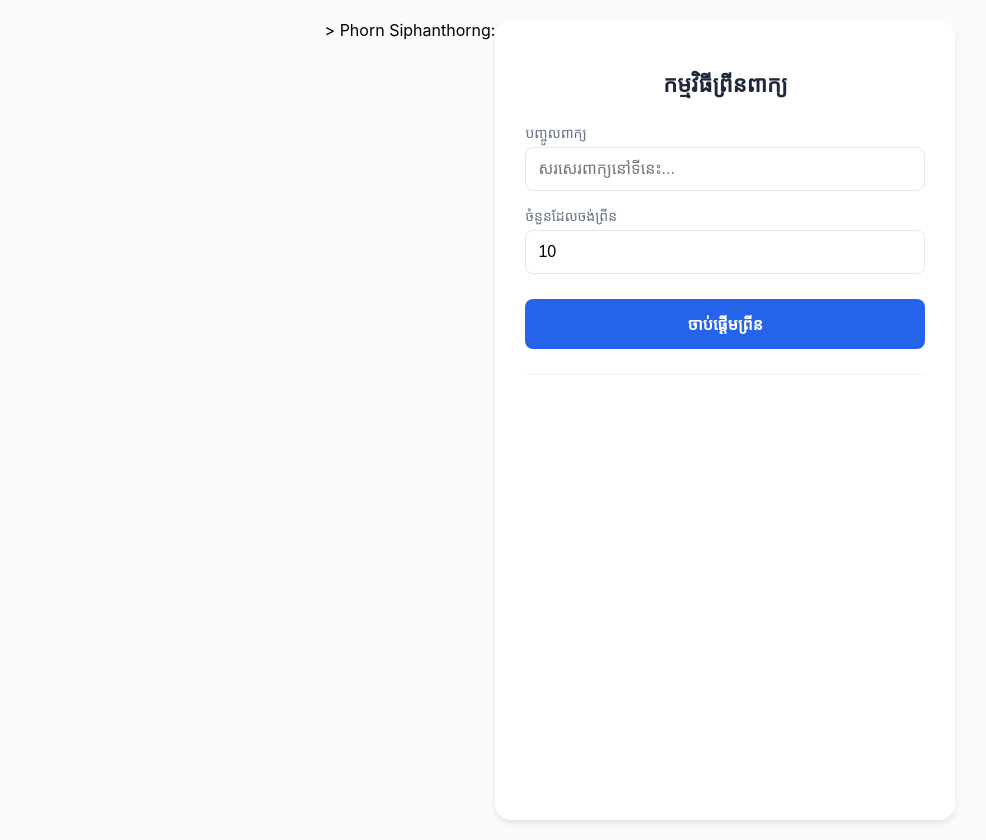
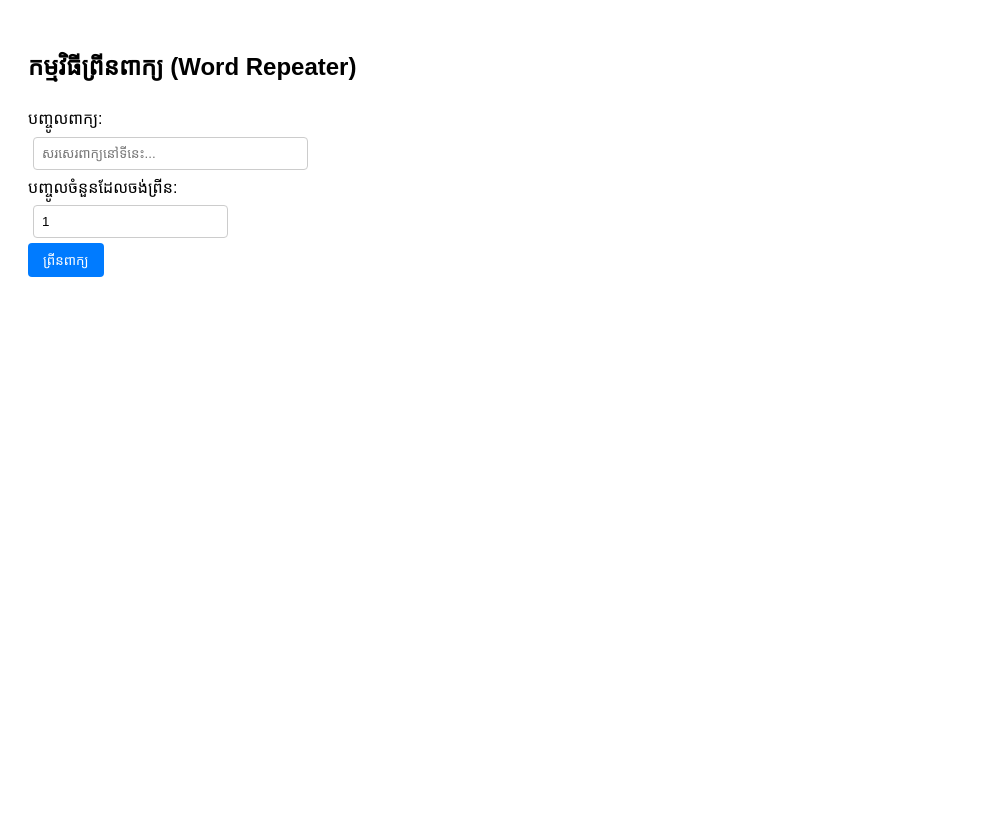
Before and after one commit to phornsiphanthorng-del/PhanThorng-word-repeater, a plain HTML site: page index.html in a window 1280 px wide. Shown: the whole page, without its empty margins (0-986 px from the left). After the commit the page ends 800 px from the top, so only its background shows below. Drawn offline with Linux system fonts and the light colour scheme.

Commit message:
Update index.html

```diff
--- a/index.html
+++ b/index.html
@@ -1,128 +1,49 @@
-> Phorn Siphanthorng:
 <!DOCTYPE html>
 <html lang="km">
 <head>
     <meta charset="UTF-8">
-    <meta name="viewport" content="width=device-width, initial-scale=1.0">
-    <title>Word Repeater Pro</title>
+    <title>Word Repeater</title>
     <style>
-        :root {
-            --primary-color: #2563eb;
-            --bg-color: #f8fafc;
-        }
-        body {
-            font-family: 'Inter', -apple-system, sans-serif;
-            background-color: var(--bg-color);
-            display: flex;
-            justify-content: center;
-            padding: 20px;
-            margin: 0;
-            min-height: 100vh;
-        }
-        .container {
-            background: white;
-            padding: 30px;
-            border-radius: 16px;
-            box-shadow: 0 4px 6px -1px rgba(0, 0, 0, 0.1);
-            width: 100%;
-            max-width: 400px;
-            display: flex;
-            flex-direction: column;
-        }
-        h2 { color: #1e293b; text-align: center; margin-bottom: 25px; font-size: 22px; }
-        .input-group { margin-bottom: 15px; }
-        label { display: block; margin-bottom: 5px; color: #64748b; font-size: 14px; }
-        input {
-            width: 100%;
-            padding: 12px;
-            border: 1.5px solid #e2e8f0;
-            border-radius: 8px;
-            box-sizing: border-box;
-            font-size: 16px;
-        }
-        input:focus { outline: none; border-color: var(--primary-color); }
-        button {
-            width: 100%;
-            padding: 14px;
-            background-color: var(--primary-color);
-            color: white;
-            border: none;
-            border-radius: 8px;
-            font-size: 16px;
-            font-weight: 600;
-            cursor: pointer;
-            transition: background 0.2s;
-            margin-top: 10px;
-        }
-        button:hover { background-color: #1d4ed8; }
-        #result {
-            margin-top: 25px;
-            padding-top: 20px;
-            border-top: 1px solid #f1f5f9;
-            flex: 1; /* allow to grow and push items up */
-            overflow-y: auto;
-            font-size: 16px;
-            color: #334155;
-            word-wrap: break-word; /* handle long words */
-        }
-        .line-item { margin-bottom: 5px; }
+        body { font-family: sans-serif; padding: 20px; line-height: 1.6; }
+        input { padding: 8px; margin: 5px; border: 1px solid #ccc; border-radius: 4px; }
+        button { padding: 8px 15px; background-color: #007bff; color: white; border: none; border-radius: 4px; cursor: pointer; }
+        button:hover { background-color: #0056b3; }
+        #result { margin-top: 20px; white-space: pre-wrap; }
     </style>
 </head>
 <body>
 
-    <div class="container">
-        <h2>កម្មវិធីព្រីនពាក្យ</h2>
+    <h2>កម្មវិធីព្រីនពាក្យ (Word Repeater)</h2>
 
-        <div class="input-group">
-            <label for="wordInput">បញ្ចូលពាក្យ</label>
-            <input type="text" id="wordInput" placeholder="សរសេរពាក្យនៅទីនេះ...">
-        </div>
+    <label>បញ្ចូលពាក្យ:</label><br>
+    <input type="text" id="wordInput" placeholder="សរសេរពាក្យនៅទីនេះ..." size="30"><br>
 
-        <div class="input-group">
-            <label for="countInput">ចំនួនដែលចង់ព្រីន</label>
-            <input type="number" id="countInput" value="10">
-        </div>
+    <label>បញ្ចូលចំនួនដែលចង់ព្រីន:</label><br>
+    <input type="number" id="countInput" value="1"><br>
 
-        <button id="generateButton" onclick="generateWords()">ចាប់ផ្តើមព្រីន</button>
+    <button onclick="generateWords()">ព្រីនពាក្យ</button>
 
-        <div id="result">
-          <!-- Result content will be added here -->
-        </div>
-    </div>
+    <div id="result"></div>
 
     <script>
         function generateWords() {
-            // Get inputs explicitly and log them for debugging
-            let wordInput = document.getElementById('wordInput');
-            let countInput = document.getElementById('countInput');
-            let resultDisplay = document.getElementById('result');
+            // ទាញយកតម្លៃពី Input
+            let word = document.getElementById('wordInput').value;
+            let n = parseInt(document.getElementById('countInput').value);
+            let display = document.getElementById('result');
 
-            if (!wordInput ||!countInput || !resultDisplay) {
-                console.error("កំហុសក្នុងការស្វែងរកធាតុដែលចាំបាច់។");
-                return;
-            }
+            // លុបលទ្ធផលចាស់ចេញ
+            display.innerHTML = "";
 
-            let word = wordInput.value.trim();
-            let n = parseInt(countInput.value);
-
-            console.log("Input word:", word);
-            console.log("Input count:", n);
-
-            // Clear previous results
-            resultDisplay.innerHTML = "";
-
-            if (word !== "" && !isNaN(n) && n > 0) {
+            // បង្កើត Loop ដូចក្នុង C++ របស់អ្នកដែរ
+            if (word !== "" && n > 0) {
                 let output = "";
                 for (let i = 1; i <= n; i++) {
-                    output += <div class="line-item">${i}. ${word}</div>;
-
-> Phorn Siphanthorng:
-}
-                resultDisplay.innerHTML = output;
-                console.log("លទ្ធផលត្រូវបានបង្កើតដោយជោគជ័យ។");
+                    output += i + ". " + word + "<br>";
+                }
+                display.innerHTML = output;
             } else {
-                console.warn("Input មិនត្រឹមត្រូវ។ សូមបញ្ចូលពាក្យ និងចំនួនឱ្យបានត្រឹមត្រូវ។");
-                resultDisplay.innerHTML = '<div style="color:red; text-align:center;">សូមបញ្ចូលពាក្យ និងចំនួនឱ្យបានត្រឹមត្រូវ។</div>';
+                alert("សូមបញ្ចូលពាក្យ និងចំនួនឱ្យបានត្រឹមត្រូវ!");
             }
         }
     </script>
```
